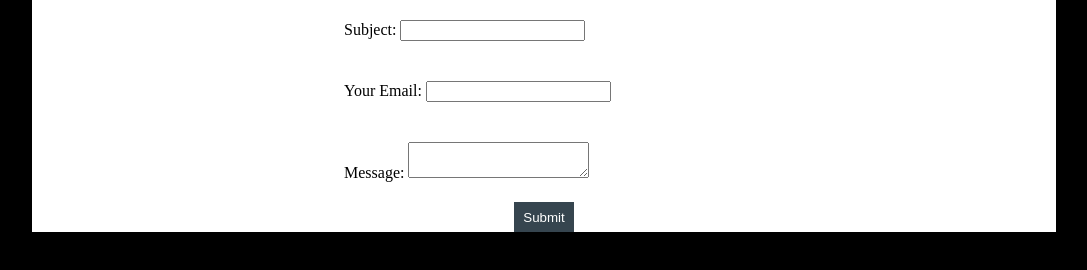
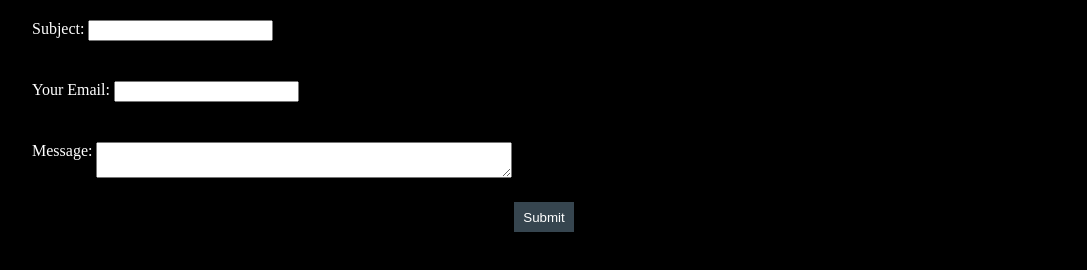
Before and after one commit to johnlarson/360lab0, a plain HTML site: page contact.html in a window 1280 px wide. Shown: the whole page, without its empty margins (96-1183 px from the left). Drawn offline with Linux system fonts and the light colour scheme.

Commit message:
tweaked some stuff

```diff
--- a/contact.html
+++ b/contact.html
@@ -8,7 +8,7 @@
 	</head>
 	<body>
 		<div id='contact-back' class='background'>
-			<div class='container white'>
+			<div class='container'>
 				<form id='contact'>
 					<div class='inputs'>
 						<div class='input-pair'>
@@ -21,7 +21,7 @@
 							<label>Message: </label><textarea name='message'></textarea>
 						</div>
 					</div>
-					<input type='submit'>
+					<input type='submit' value='Submit'>
 				</form>
 			</div>
 		</div>
--- a/styles.css
+++ b/styles.css
@@ -76,7 +76,7 @@ table {
 }
 
 .inputs {
-	margin-left: calc(50% - 200px);
+	margin-left: auto;
 }
 
 .input-pair {
@@ -86,6 +86,10 @@ table {
 .input-pair {
 	display: block;
 	padding: 20px 0;
+}
+
+.input-pair label {
+	vertical-align: top;
 }
 
 input[type=submit] {
@@ -102,3 +106,8 @@ input[type=submit]:hover {
 	background-color: #556d7c;
 	border-radius: 0;
 }
+
+textarea {
+	width: 40%;
+	height: 50%;
+}
```
